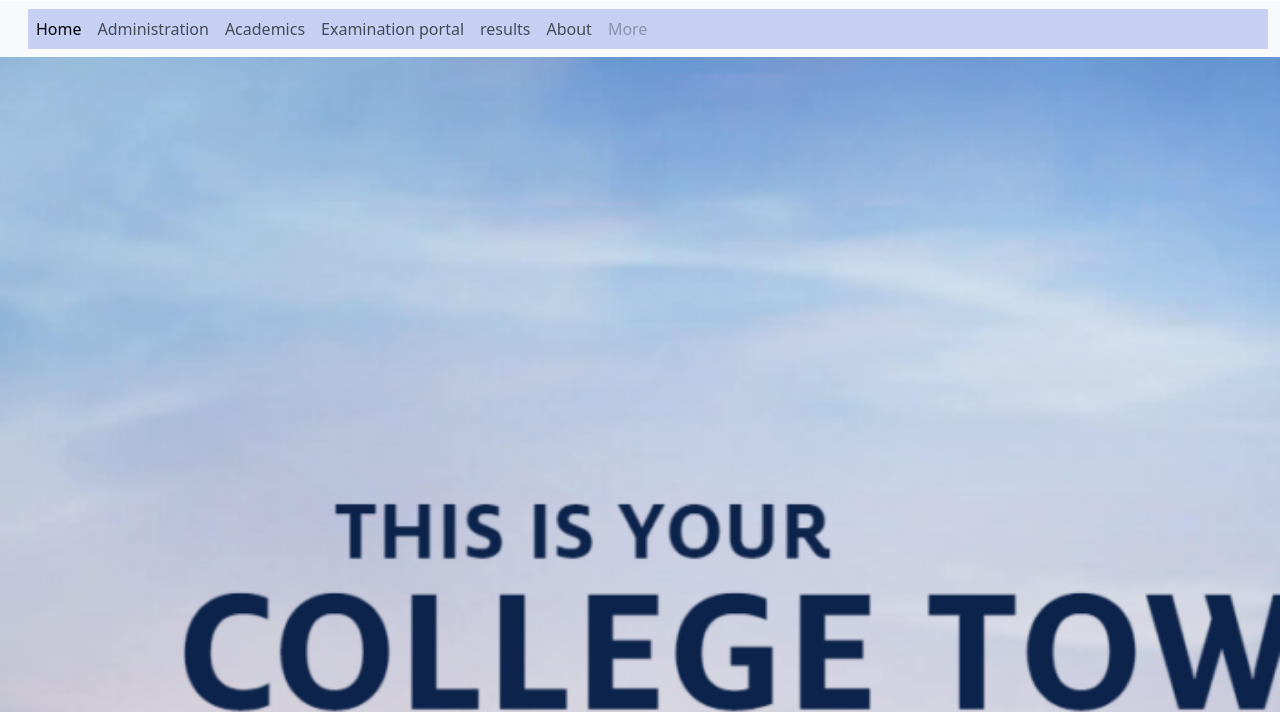
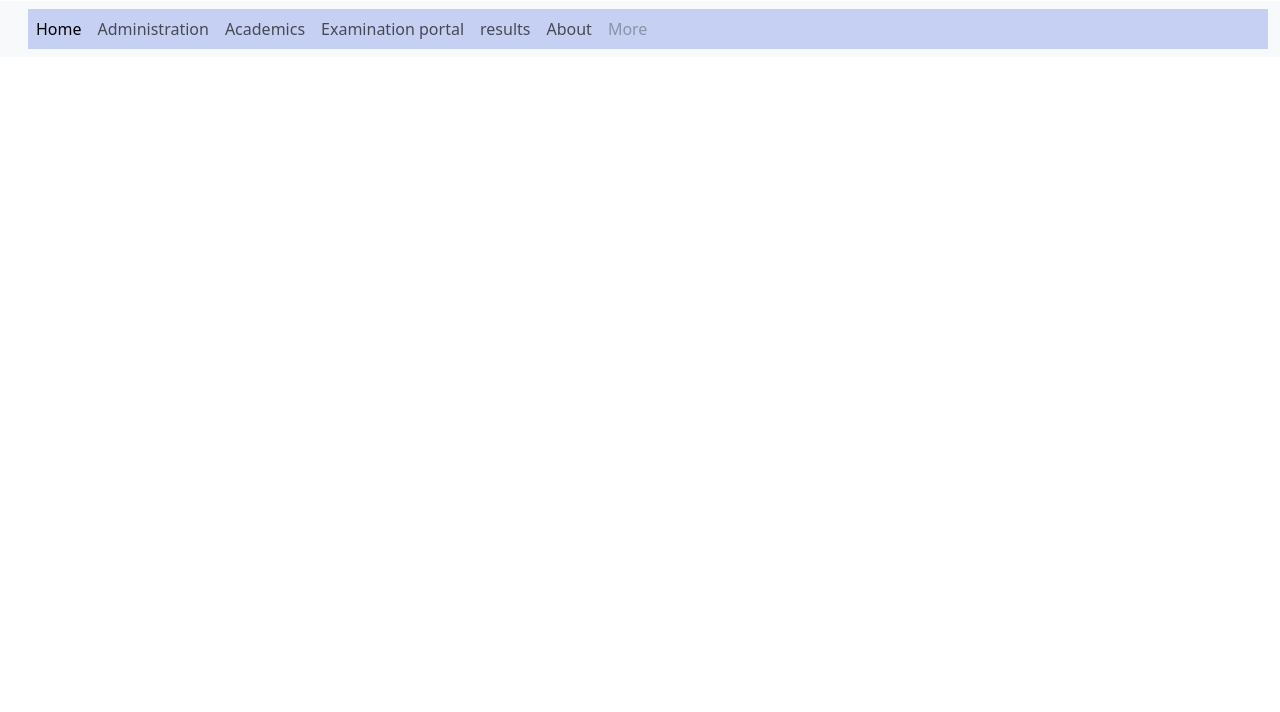
Before and after one commit to SHAIKMUSHARAF123/Project-H, a plain HTML site: page index.html in a window 1280 px wide. Shown: the part 103-815 px from the top of the page. Drawn offline with nearby package versions, Linux system fonts and the light colour scheme.

Commit message:
Update index.html

```diff
--- a/index.html
+++ b/index.html
@@ -51,7 +51,7 @@
           </div>
         </div>
       </nav>
-      <div id="body" style="background-image: url('./college back ground.png') ">
+      <div id="body" >
         <div img src="./entrace jntua.webp" class="sar">
         </div>
       </div>
```
